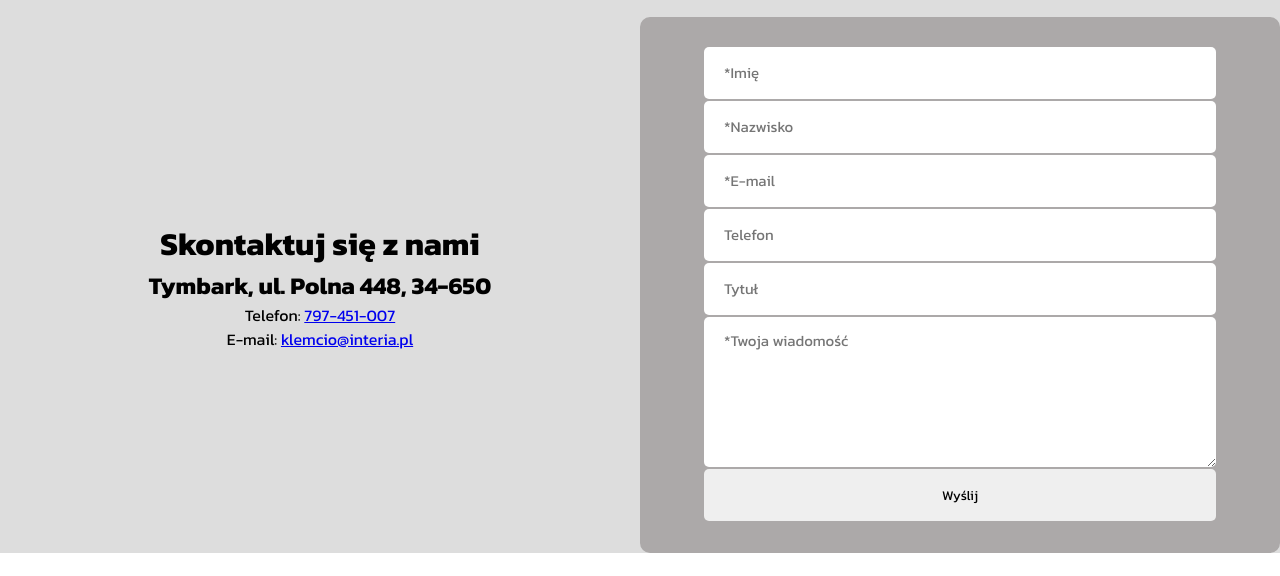
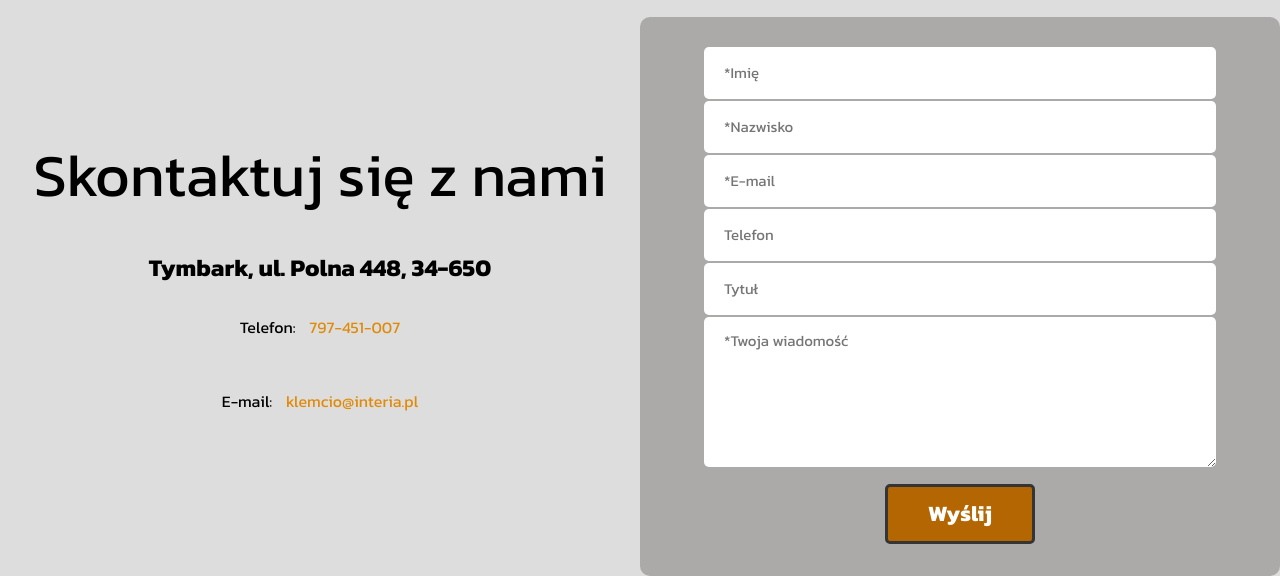
Before and after one commit to Klemciak/autotuning, a React app: page /contact in a window 1280 px wide. Shown: the part 752-1328 px from the top of the page. Before the commit the page ends 1305 px from the top, so only its background shows below. Built offline with nearby package versions, Linux system fonts and the light colour scheme.

Commit message:
Added custom "required". Ended contact page.

```diff
--- a/src/pages/ContactPage.js
+++ b/src/pages/ContactPage.js
@@ -1,6 +1,53 @@
-import React from "react"
+import React, { useState } from "react"
 import "../styles/ContactPage.scss"
 const ContactPage = () => {
+  const [nameInputValue, setNameInputValue] = useState("")
+  const [nameInputError, setNameInputError] = useState(false)
+
+  const [surnameInputValue, setSurnameInputValue] = useState("")
+  const [surnameInputError, setSurnameInputError] = useState(false)
+
+  const [emailInputValue, setEmailInputValue] = useState("")
+  const [emailInputError, setEmailInputError] = useState(false)
+
+  const [textAreaValue, setTextAreaValue] = useState("")
+  const [textAreaError, setTextAreaError] = useState("")
+
+  const checkValue = (e, setState, setErrorState) => {
+    const value = e.target.value
+    setState(value)
+    if (value.trim() !== "") {
+      setErrorState(false)
+    }
+  }
+
+  const checkForm = (e) => {
+    e.preventDefault()
+    if (nameInputValue.trim() === "") {
+      setNameInputError(true)
+    } else {
+      setNameInputError(false)
+    }
+
+    if (surnameInputValue.trim() === "") {
+      setSurnameInputError(true)
+    } else {
+      setSurnameInputError(false)
+    }
+
+    if (emailInputValue.trim() === "") {
+      setEmailInputError(true)
+    } else {
+      setEmailInputError(false)
+    }
+
+    if (textAreaValue.trim() === "") {
+      setTextAreaError(true)
+    } else {
+      setTextAreaError(false)
+    }
+  }
+
   return (
     <div className="contact">
       <iframe
@@ -34,18 +81,44 @@ const ContactPage = () => {
         </div>
 
         <div className="form_wrap">
-          <form className="form" id="form" noValidate>
-            <input type="text" placeholder="*Imię" required className="form_name" id="form_name" />
-            <input type="text" placeholder="*Nazwisko" required className="form_surname" id="form_surname" />
-            <input type="email" placeholder="*E-mail" required className="form_name_email" id="form_name_email" />
+          <form className="form" id="form" onSubmit={checkForm} noValidate>
+            <input
+              type="text"
+              placeholder={nameInputError ? "*Imię - To pole jest wymagane" : "*Imię"}
+              required
+              className={`form_name ${nameInputError ? "error" : ""}`}
+              id="form_name"
+              value={nameInputValue}
+              onChange={(e) => checkValue(e, setNameInputValue, setNameInputError)}
+            />
+            <input
+              type="text"
+              placeholder={surnameInputError ? "*Nazwisko - To pole jest wymagane" : "*Nazwisko"}
+              required
+              className={`form_surname ${surnameInputError ? "error" : ""}`}
+              id="form_surname"
+              value={surnameInputValue}
+              onChange={(e) => checkValue(e, setSurnameInputValue, setSurnameInputError)}
+            />
+            <input
+              type="email"
+              placeholder={emailInputError ? "*E-mail - To pole jest wymagane" : "*E-mail"}
+              required
+              className={`form_name_email ${emailInputError ? "error" : ""}`}
+              id="form_name_email"
+              value={emailInputValue}
+              onChange={(e) => checkValue(e, setEmailInputValue, setEmailInputError)}
+            />
             <input type="tel" placeholder="Telefon" className="form_name_telephone" id="form_name_telephone" />
             <input type="text" placeholder="Tytuł" className="form_name_title" id="form_name_title" />
             <textarea
               type="textarea"
-              placeholder="*Twoja wiadomość"
-              className="form_name_text"
+              placeholder={textAreaError ? "*Twoja wiadomość - To pole jest wymagane" : "*Twoja wiadomość"}
+              className={`form_name_text ${textAreaError ? "error" : ""}`}
               id="form_name_text"
               required
+              value={textAreaValue}
+              onChange={(e) => checkValue(e, setTextAreaValue, setTextAreaError)}
             />
             <input type="submit" value="Wyślij" className="form_name_btn" id="form_name_btn" />
           </form>
--- a/src/styles/ContactPage.scss
+++ b/src/styles/ContactPage.scss
@@ -54,8 +54,59 @@
       font-size: 15px;
       line-height: 15px;
     }
+    &.error {
+      border: 2px solid red;
+      background-color: #ffc5c5;
+      &::placeholder {
+        color: black;
+      }
+    }
   }
   & textarea {
     height: 150px;
   }
+  & .form_name_btn {
+    width: 150px;
+    font-size: 22px;
+    line-height: 22px;
+    color: white;
+    font-weight: bold;
+    border: 3px solid #363535;
+    background-color: rgb(179, 102, 1);
+    border-radius: 5px;
+    margin-top: 15px;
+    transition: 0.3s;
+    cursor: pointer;
+    &:hover {
+      background-color: #363535;
+    }
+  }
 }
+
+.contact_info {
+  .contact_info_title {
+    font-size: 60px;
+    margin-bottom: 30px;
+    font-weight: normal;
+  }
+  .contact_info_adress {
+    margin-bottom: 30px;
+  }
+  .contact_info_telephone {
+    margin-bottom: 50px;
+    &_number {
+      text-decoration: none;
+      color: #e08a09;
+      margin-left: 10px;
+    }
+  }
+
+  .contact_info_email {
+    margin-bottom: 50px;
+    &_text {
+      text-decoration: none;
+      color: #e08a09;
+      margin-left: 10px;
+    }
+  }
+}
```
